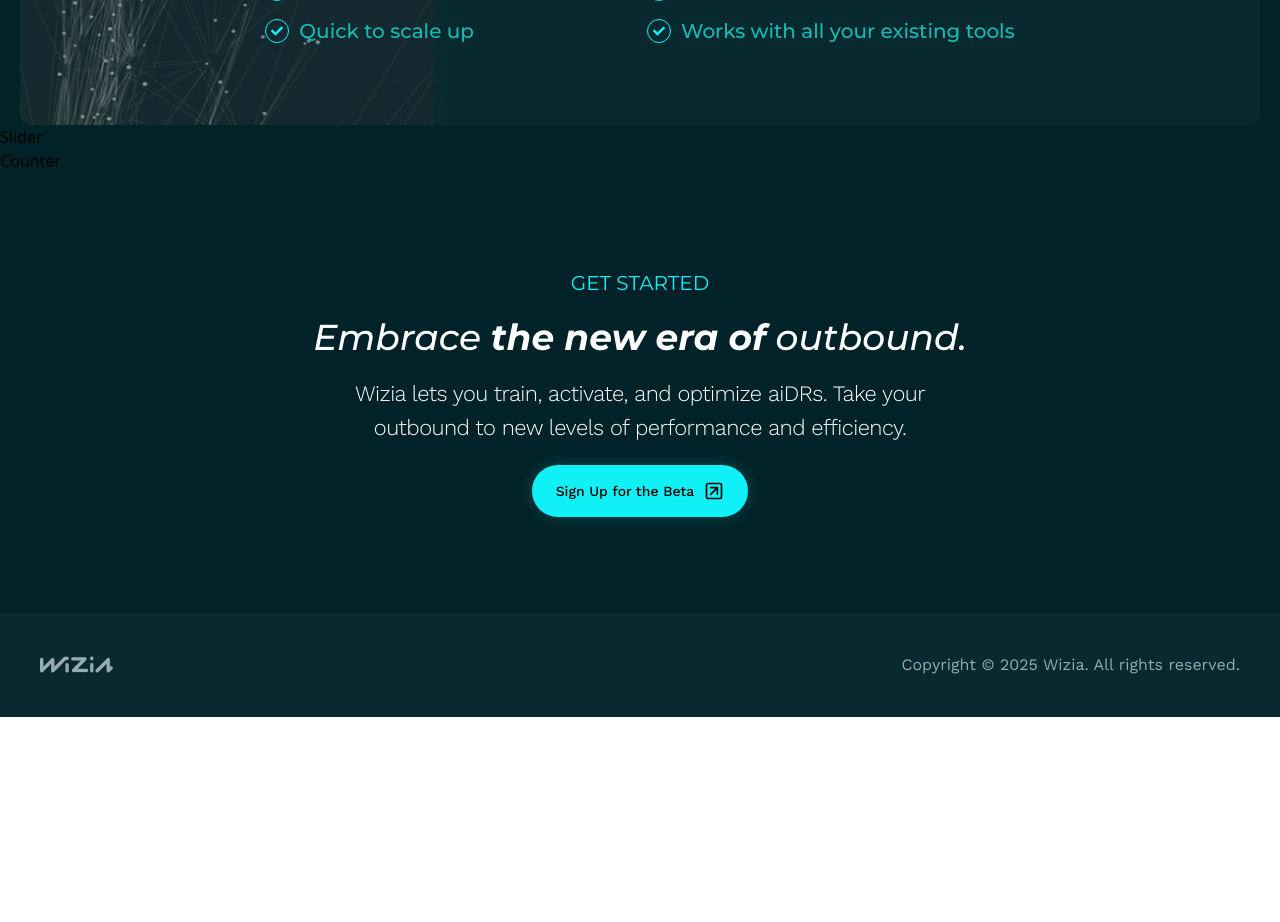
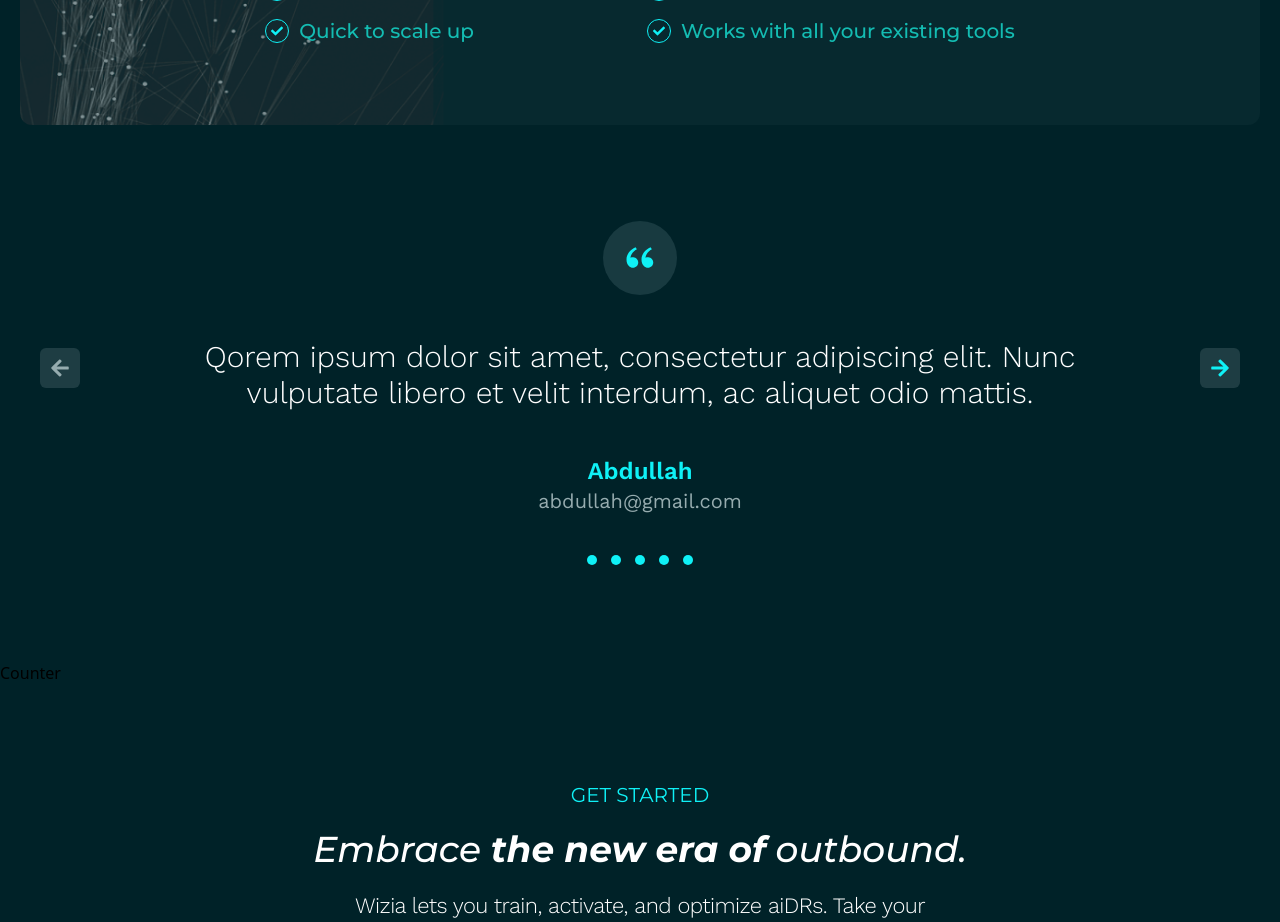
Before and after one commit to bddeveloperabdullah/wizia, a React (Vite) app: page / in a window 1280 px wide. Shown: the part 1660-2582 px from the top of the page. Before the commit the page ends 2377 px from the top, so only its background shows below. Built offline with nearby package versions, Linux system fonts and the light colour scheme.

Commit message:
Slider Done But Logic is not use

```diff
--- a/src/components/Home/Slider.jsx
+++ b/src/components/Home/Slider.jsx
@@ -1,7 +1,59 @@
 import React from "react";
+import { BiSolidQuoteAltLeft } from "react-icons/bi";
+import { FaArrowLeft, FaArrowRight } from "react-icons/fa";
+import { RiDoubleQuotesL } from "react-icons/ri";
 
 const Slider = () => {
-  return <div>Slider</div>;
+  return (
+    <>
+      <section className="py-24 px-10">
+        <div className="container mx-auto">
+          <div className="flex justify-between items-center">
+            <div>
+              <div className="hidden size-10 rounded-md bg-[#96ACAF33] cursor-pointer md:flex justify-center items-center">
+                <FaArrowLeft className="text-xl text-[#96ACAF]" />
+              </div>
+            </div>
+
+            <div className="w-[920px] flex flex-col justify-center items-center gap-11">
+              <div className="size-[74px] rounded-full bg-[#183A40] flex justify-center items-center">
+                <RiDoubleQuotesL className="text-4xl text-secondary" />
+              </div>
+              <h3 className="text-3xl text-white text-center font-worksans font-light">
+                Qorem ipsum dolor sit amet, consectetur adipiscing elit. Nunc
+                vulputate libero et velit interdum, ac aliquet odio mattis.
+              </h3>
+              <div className="text-center">
+                <h3 className="text-2xl text-secondary font-worksans font-semibold">
+                  Abdullah
+                </h3>
+                <p className="text-xl text-[#96ACAF] font-worksans font-normal">
+                  abdullah@gmail.com
+                </p>
+              </div>
+            </div>
+
+            <div>
+              <div className="hidden size-10 rounded-md bg-[#96ACAF33] cursor-pointer md:flex justify-center items-center">
+                <FaArrowRight className="text-xl text-secondary" />
+              </div>
+            </div>
+          </div>
+
+          <div className="sliderBullet">
+            <div className="flex justify-center items-center gap-3.5 mt-10">
+              {Array.from(Array(5).keys()).map((el) => (
+                <div
+                  className="size-2.5 rounded-full bg-secondary cursor-pointer"
+                  key={el}
+                />
+              ))}
+            </div>
+          </div>
+        </div>
+      </section>
+    </>
+  );
 };
 
 export default Slider;
```
